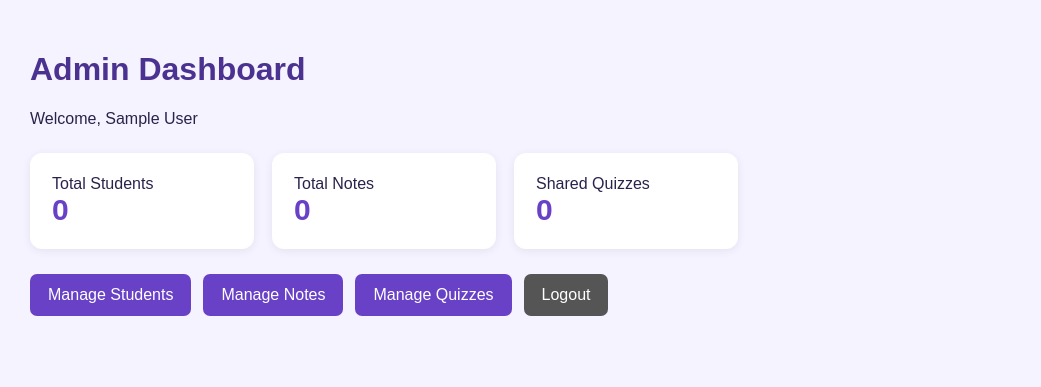
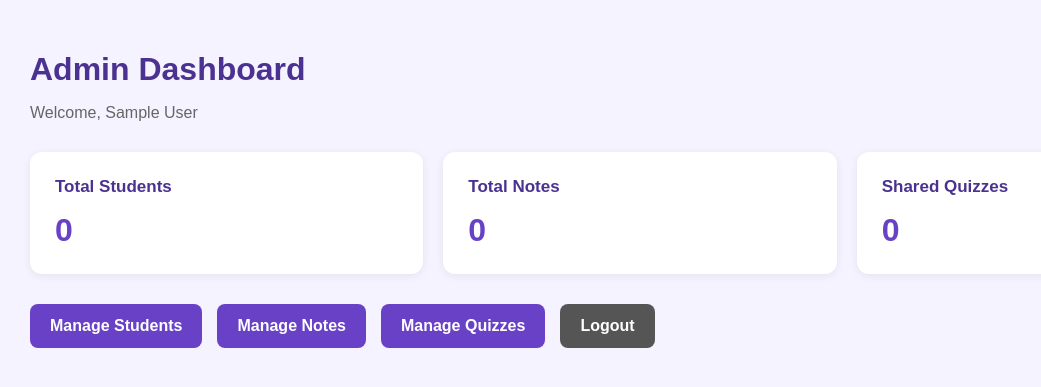
Before and after one commit to Likhitha811-gr/Likhitha-Student-Notes-Sharing-Application, a Flask app: page /admin-dashboard in a window 1280 px wide. Shown: the top 387 px of the page, without its empty margins (0-1041 px from the left). Run offline with Flask 3, Linux system fonts and the light colour scheme; the visitor is signed in with stand-in values (Sample User, id 1); data that the repository does not hold is empty.

Commit message:
Update admin_dashboard.html

```diff
--- a/templates/admin_dashboard.html
+++ b/templates/admin_dashboard.html
@@ -1,31 +1,153 @@
+
 <!DOCTYPE html>
 <html>
 <head>
     <title>Admin Dashboard</title>
+
     <style>
-        body { font-family: Arial, sans-serif; background: #f5f3ff; margin: 0; padding: 30px; color: #29234b; }
-        h1 { color: #4b3290; }
-        .cards { display: flex; flex-wrap: wrap; gap: 18px; margin: 25px 0; }
-        .card { background: white; padding: 22px; border-radius: 12px; min-width: 180px; box-shadow: 0 2px 10px #00000012; }
-        .number { font-size: 30px; font-weight: bold; color: #6941c6; }
-        .links { display: flex; flex-wrap: wrap; gap: 12px; }
-        a { display: inline-block; padding: 12px 18px; background: #6941c6; color: white; text-decoration: none; border-radius: 7px; }
-        a.logout { background: #555; }
+        * {
+            box-sizing: border-box;
+        }
+
+        body {
+            font-family: Arial, sans-serif;
+            background: #f5f3ff;
+            margin: 0;
+            padding: 30px;
+            color: #29234b;
+        }
+
+        h1 {
+            color: #4b3290;
+            margin-bottom: 10px;
+        }
+
+        p {
+            color: #666;
+            font-size: 16px;
+        }
+
+        .cards {
+            display: flex;
+            flex-wrap: wrap;
+            gap: 20px;
+            margin: 30px 0;
+        }
+
+        .card {
+            background: white;
+            padding: 25px;
+            border-radius: 12px;
+            min-width: 200px;
+            flex: 1;
+            box-shadow: 0 2px 10px #00000012;
+        }
+
+        .card h3 {
+            margin: 0 0 15px;
+            color: #4b3290;
+            font-size: 17px;
+        }
+
+        .number {
+            font-size: 32px;
+            font-weight: bold;
+            color: #6941c6;
+        }
+
+        .links {
+            display: flex;
+            flex-wrap: wrap;
+            gap: 15px;
+            margin-top: 25px;
+        }
+
+        .links a {
+            display: inline-block;
+            padding: 13px 20px;
+            background: #6941c6;
+            color: white;
+            text-decoration: none;
+            border-radius: 8px;
+            font-weight: bold;
+        }
+
+        .links a:hover {
+            background: #4b3290;
+        }
+
+        .links a.logout {
+            background: #555;
+        }
+
+        .links a.logout:hover {
+            background: #333;
+        }
+
+        @media (max-width: 600px) {
+            body {
+                padding: 18px;
+            }
+
+            .cards {
+                flex-direction: column;
+            }
+
+            .links {
+                flex-direction: column;
+            }
+
+            .links a {
+                text-align: center;
+            }
+        }
     </style>
 </head>
+
 <body>
+
     <h1>Admin Dashboard</h1>
+
     <p>Welcome, {{ session.get('user_name', 'Admin') }}</p>
+
     <div class="cards">
-        <div class="card"><div>Total Students</div><div class="number">{{ total_students }}</div></div>
-        <div class="card"><div>Total Notes</div><div class="number">{{ total_notes }}</div></div>
-        <div class="card"><div>Shared Quizzes</div><div class="number">{{ total_quizzes }}</div></div>
+
+        <div class="card">
+            <h3>Total Students</h3>
+            <div class="number">{{ total_students }}</div>
+        </div>
+
+        <div class="card">
+            <h3>Total Notes</h3>
+            <div class="number">{{ total_notes }}</div>
+        </div>
+
+        <div class="card">
+            <h3>Shared Quizzes</h3>
+            <div class="number">{{ total_quizzes }}</div>
+        </div>
+
     </div>
+
     <div class="links">
-        <a href="{{ url_for('admin_students') }}">Manage Students</a>
-        <a href="{{ url_for('admin_notes') }}">Manage Notes</a>
-        <a href="{{ url_for('admin_quizzes') }}">Manage Quizzes</a>
-        <a class="logout" href="{{ url_for('logout') }}">Logout</a>
+
+        <a href="{{ url_for('admin_students') }}">
+            Manage Students
+        </a>
+
+        <a href="{{ url_for('admin_notes') }}">
+            Manage Notes
+        </a>
+
+        <a href="{{ url_for('admin_quizzes') }}">
+            Manage Quizzes
+        </a>
+
+        <a class="logout" href="{{ url_for('logout') }}">
+            Logout
+        </a>
+
     </div>
+
 </body>
 </html>
```
